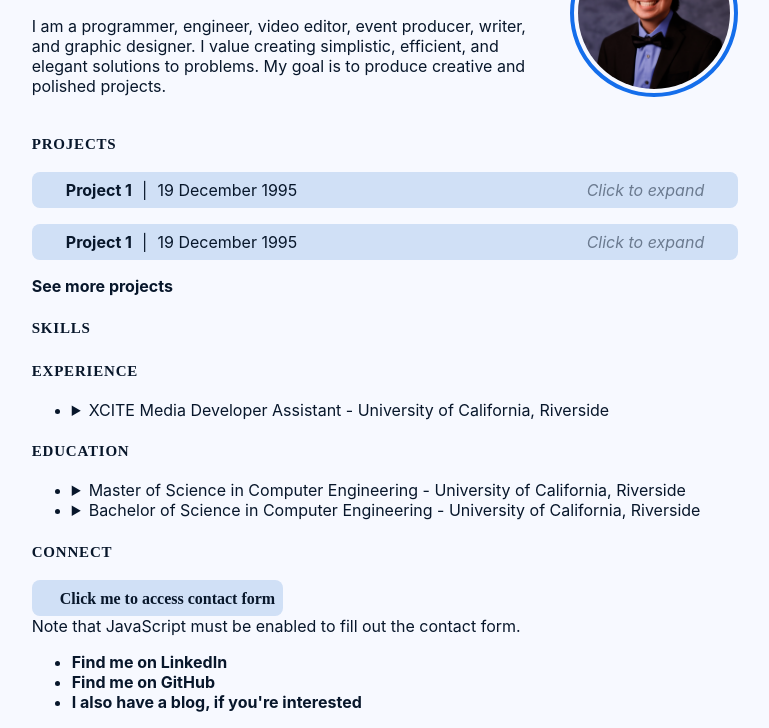
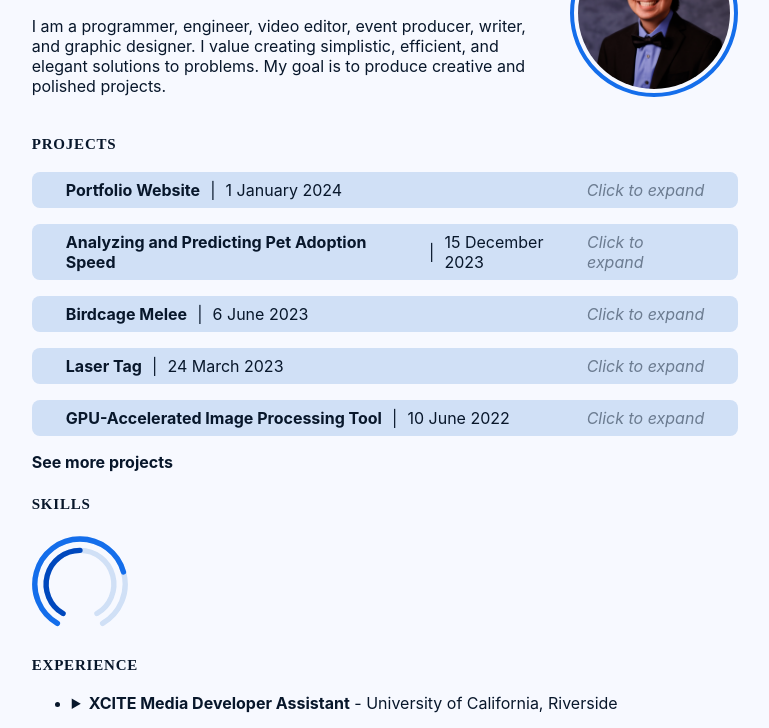
Before and after one commit to charlesalaras/new-portfolio, an Astro site: page / in a window 1280 px wide. Shown: the part 127-855 px from the top of the page, without its empty margins (255-1024 px from the left). Built offline with nearby package versions, Linux system fonts and the light colour scheme; Astro itself is replaced by a stand-in of ours; a web font is replaced by a local one.

Commit message:
Fix opacity and add svg

```diff
--- a/src/components/Project.astro
+++ b/src/components/Project.astro
@@ -16,7 +16,7 @@ const {
 <strong>{title}</strong> |
 <span>{date}</span>
 </span>
-<span style="opacity: 0.5;">
+<span class="expand">
 <em>Click to expand</em>
 <Icon name="corner-right-down"/>
 </span>
@@ -38,14 +38,9 @@ const {
   flex-direction: row;
   justify-content: space-between;
 }
-/*
-.project strong {
-  padding-left: 1ch;
+.expand {
+  color: rgba(var(--text-rgb), 0.5);
 }
-em {
-  opacity: 0.5;
-}
-*/
 span {
   display: flex;
   flex-direction: row;
--- /dev/null
+++ b/src/components/Skill.astro
@@ -0,0 +1,35 @@
+---
+
+---
+
+<svg class="skill-gauge" version="1.1" viewBox="0 0 35.985 33.573" xmlns="http://www.w3.org/2000/svg">
+ <path class="back gauge" d="m11.642 28.991a12.7 12.7 0 0 1-5.9173-14.286 12.7 12.7 0 0 1 12.267-9.413 12.7 12.7 0 0 1 12.267 9.413 12.7 12.7 0 0 1-5.9173 14.286"/>
+
+ <path class="inner gauge" d="m11.642 28.991a12.7 12.7 0 0 1-5.9173-14.286 12.7 12.7 0 0 1 12.267-9.413 12.7 12.7 0 0 1 12.267 9.413 12.7 12.7 0 0 1-5.9173 14.286" pathLength="1" style="stroke-dasharray: 0.5;"/>
+
+ <path class="back gauge" d="m9.5257 32.657a16.933 16.933 0 0 1-7.8897-19.047 16.933 16.933 0 0 1 16.356-12.551 16.933 16.933 0 0 1 16.356 12.551 16.933 16.933 0 0 1-7.8897 19.047"/>
+
+ <path class="outer gauge" d="m9.5257 32.657a16.933 16.933 0 0 1-7.8897-19.047 16.933 16.933 0 0 1 16.356-12.551 16.933 16.933 0 0 1 16.356 12.551 16.933 16.933 0 0 1-7.8897 19.047" pathLength="1" style="stroke-dasharray: 0.75;"/>
+</svg>
+
+<style>
+.skill-gauge {
+  width: 6rem;
+  height: 6rem;
+}
+.gauge {
+  stroke-width: 2;
+  fill: none;
+  stroke-linecap: round;
+  stroke-linejoin: round;
+}
+.inner {
+  stroke: var(--primary);
+}
+.outer {
+  stroke: var(--accent);
+}
+.back {
+  stroke: var(--secondary);
+}
+</style>
--- a/src/pages/index.astro
+++ b/src/pages/index.astro
@@ -2,6 +2,7 @@
 import Main from '../layouts/Main.astro'
 import Icon from '../components/Icon.astro'
 import Project from '../components/Project.astro'
+import Skill from '../components/Skill.astro'
 import { Image } from 'astro:assets'
 import portrait from '../images/portrait.png'
 ---
@@ -9,7 +10,7 @@ import portrait from '../images/portrait.png'
 <Main>
 <section id="intro">
 <article id="bio">
-<h1>Hello, I'm Charles Alaras</h1>
+<h1>Hello, I'm Charles Alaras 👋</h1>
 <p>
 I am a programmer, engineer, video editor, event producer, writer, and graphic designer. I value creating simplistic, efficient, and elegant solutions to problems. My goal is to produce creative and polished projects.
 </p>
@@ -23,16 +24,37 @@ I am a programmer, engineer, video editor, event producer, writer, and graphic d
 <ul>
 <li><Project
 projectType="code"
-title="Project 1"
-date="19 December 1995"
-link="#"
+title="Portfolio Website"
+date="1 January 2024"
+link="/projects/portfolio"
 bio="Project description"
 /></li>
 <li><Project
 projectType="code"
-title="Project 1"
-date="19 December 1995"
-link="#"
+title="Analyzing and Predicting Pet Adoption Speed"
+date="15 December 2023"
+link="#/projects/pet-adoption-speed"
+bio="Project description"
+/></li>
+<li><Project
+projectType="calendar"
+title="Birdcage Melee"
+date="6 June 2023"
+link="/projects/birdcage-melee"
+bio="Project description"
+/></li>
+<li><Project
+projectType="cpu"
+title="Laser Tag"
+date="24 March 2023"
+link="/projects/laser-tag"
+bio="Project description"
+/></li>
+<li><Project
+projectType="code"
+title="GPU-Accelerated Image Processing Tool"
+date="10 June 2022"
+link="/projects/gpu-image-processing"
 bio="Project description"
 /></li>
 </ul>
@@ -42,12 +64,13 @@ See more projects<Icon name="external-link" />
 </section>
 <section id="skills">
 <h2>skills</h2>
+<Skill/>
 </section>
 <section id="experience">
 <h2>experience</h2>
 <ul>
   <li><details>
-  <summary>XCITE Media Developer Assistant - University of California, Riverside</summary>
+  <summary><strong>XCITE Media Developer Assistant</strong> - University of California, Riverside</summary>
   <p>Test test</p>
   </details></li>
 </ul>
@@ -56,11 +79,11 @@ See more projects<Icon name="external-link" />
 <h2>education</h2>
 <ul>
   <li><details>
-  <summary>Master of Science in Computer Engineering - University of California, Riverside</summary>
+  <summary><strong>Master of Science in Computer Engineering</strong> - University of California, Riverside</summary>
   <p>Test test</p>
   </details></li>
   <li><details>
-  <summary>Bachelor of Science in Computer Engineering - University of California, Riverside</summary>
+  <summary><strong>Bachelor of Science in Computer Engineering</strong> - University of California, Riverside</summary>
   <p>Test test</p>
   </details></li>
 </ul>
--- a/src/styles/var.css
+++ b/src/styles/var.css
@@ -1,5 +1,6 @@
 :root[data-theme="light"] {
   --text: #08172b;
+  --text-rgb: 8, 23, 43;
   --background: #f7f9ff;
   --primary: #0048bd;
   --secondary: #d0e0f6;
@@ -7,6 +8,7 @@
 }
 :root[data-theme="dark"] {
   --text: #ecf4fe;
+  --text-rgb: 236, 244, 254;
   --background: #070c12;
   --primary: #0048bd;
   --secondary: #0c192c;
```
